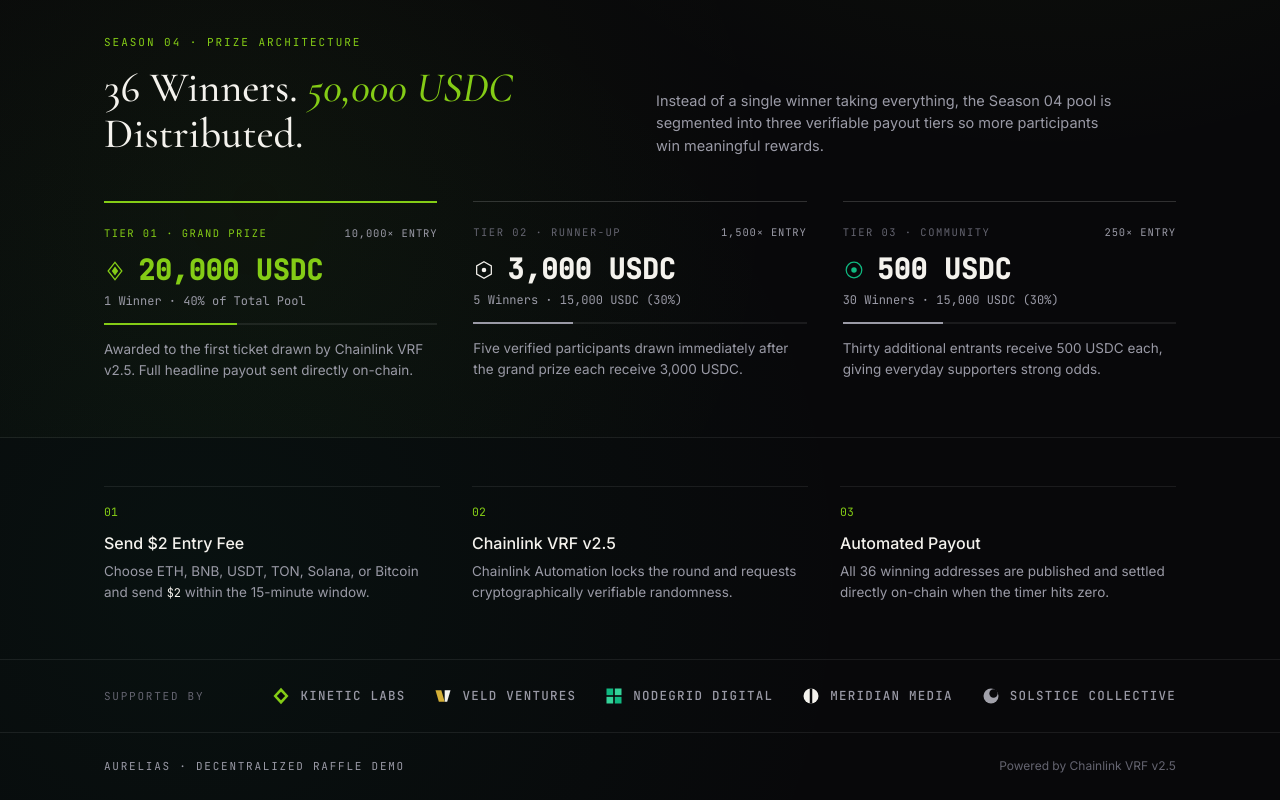
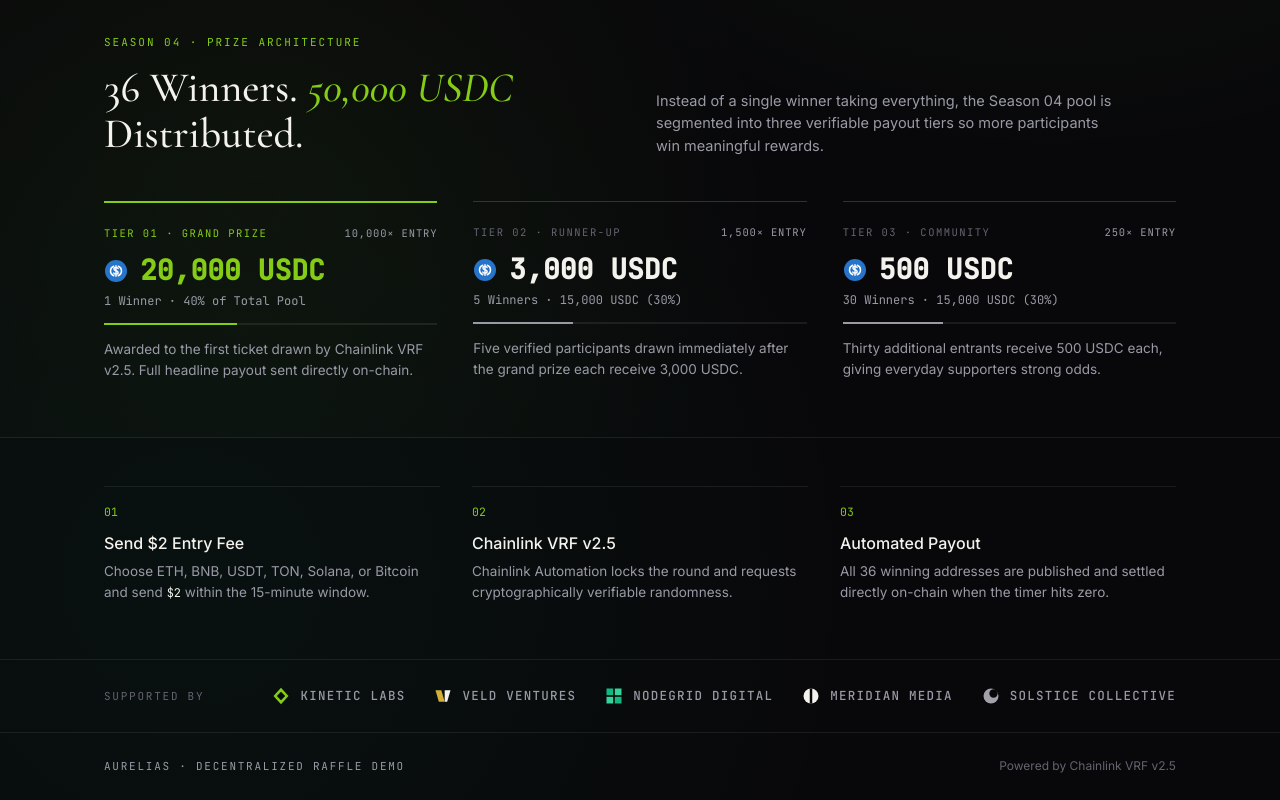
Before and after one commit to lans09/aurelias, a website: page index.html in a window 1280 px wide. Shown: the part 684-1484 px from the top of the page. Drawn offline with nearby package versions, Linux system fonts and the light colour scheme; no server answers.

Commit message:
Add USDC logo before 20,000, 3,000, and 500 tier amounts

```diff
--- a/index.html
+++ b/index.html
@@ -209,9 +209,11 @@
               <span class="tier-mult">10,000× ENTRY</span>
             </div>
             <div class="tier-head-row">
-              <svg class="tier-glyph" width="22" height="22" viewBox="0 0 24 24" fill="none" aria-hidden="true">
-                <path d="M12 2.5L19.5 12L12 21.5L4.5 12L12 2.5Z" stroke="#84CC16" stroke-width="1.35" />
-                <path d="M12 7L15.5 12L12 17L8.5 12L12 7Z" fill="#84CC16" />
+              <svg class="tier-glyph usdc-logo" width="24" height="24" viewBox="0 0 24 24" fill="none" aria-hidden="true">
+                <circle cx="12" cy="12" r="11" fill="#2775CA" />
+                <path d="M9.75 7.25C7.8 8.05 6.5 9.88 6.5 12C6.5 14.12 7.8 15.95 9.75 16.75" stroke="#FFFFFF" stroke-width="1.45" stroke-linecap="round" />
+                <path d="M14.25 7.25C16.2 8.05 17.5 9.88 17.5 12C17.5 14.12 16.2 15.95 14.25 16.75" stroke="#FFFFFF" stroke-width="1.45" stroke-linecap="round" />
+                <path d="M12 6.8V17.2M14.05 9.5C13.75 8.75 12.95 8.35 12 8.35C10.8 8.35 9.95 9 9.95 9.95C9.95 10.95 10.8 11.45 12 11.75C13.2 12.05 14.15 12.5 14.15 13.6C14.15 14.65 13.2 15.35 11.95 15.35C10.85 15.35 10.05 14.85 9.75 14.1" stroke="#FFFFFF" stroke-width="1.45" stroke-linecap="round" stroke-linejoin="round" />
               </svg>
               <div class="tier-amount">20,000 USDC</div>
             </div>
@@ -229,9 +231,11 @@
               <span class="tier-mult">1,500× ENTRY</span>
             </div>
             <div class="tier-head-row">
-              <svg class="tier-glyph" width="22" height="22" viewBox="0 0 24 24" fill="none" aria-hidden="true">
-                <polygon points="12,3 20,7.5 20,16.5 12,21 4,16.5 4,7.5" stroke="#F4F2ED" stroke-width="1.35" />
-                <circle cx="12" cy="12" r="2.5" fill="#F4F2ED" />
+              <svg class="tier-glyph usdc-logo" width="24" height="24" viewBox="0 0 24 24" fill="none" aria-hidden="true">
+                <circle cx="12" cy="12" r="11" fill="#2775CA" />
+                <path d="M9.75 7.25C7.8 8.05 6.5 9.88 6.5 12C6.5 14.12 7.8 15.95 9.75 16.75" stroke="#FFFFFF" stroke-width="1.45" stroke-linecap="round" />
+                <path d="M14.25 7.25C16.2 8.05 17.5 9.88 17.5 12C17.5 14.12 16.2 15.95 14.25 16.75" stroke="#FFFFFF" stroke-width="1.45" stroke-linecap="round" />
+                <path d="M12 6.8V17.2M14.05 9.5C13.75 8.75 12.95 8.35 12 8.35C10.8 8.35 9.95 9 9.95 9.95C9.95 10.95 10.8 11.45 12 11.75C13.2 12.05 14.15 12.5 14.15 13.6C14.15 14.65 13.2 15.35 11.95 15.35C10.85 15.35 10.05 14.85 9.75 14.1" stroke="#FFFFFF" stroke-width="1.45" stroke-linecap="round" stroke-linejoin="round" />
               </svg>
               <div class="tier-amount">3,000 USDC</div>
             </div>
@@ -248,9 +252,11 @@
               <span class="tier-mult">250× ENTRY</span>
             </div>
             <div class="tier-head-row">
-              <svg class="tier-glyph" width="22" height="22" viewBox="0 0 24 24" fill="none" aria-hidden="true">
-                <circle cx="12" cy="12" r="8.5" stroke="#10B981" stroke-width="1.35" />
-                <circle cx="12" cy="12" r="3" fill="#10B981" />
+              <svg class="tier-glyph usdc-logo" width="24" height="24" viewBox="0 0 24 24" fill="none" aria-hidden="true">
+                <circle cx="12" cy="12" r="11" fill="#2775CA" />
+                <path d="M9.75 7.25C7.8 8.05 6.5 9.88 6.5 12C6.5 14.12 7.8 15.95 9.75 16.75" stroke="#FFFFFF" stroke-width="1.45" stroke-linecap="round" />
+                <path d="M14.25 7.25C16.2 8.05 17.5 9.88 17.5 12C17.5 14.12 16.2 15.95 14.25 16.75" stroke="#FFFFFF" stroke-width="1.45" stroke-linecap="round" />
+                <path d="M12 6.8V17.2M14.05 9.5C13.75 8.75 12.95 8.35 12 8.35C10.8 8.35 9.95 9 9.95 9.95C9.95 10.95 10.8 11.45 12 11.75C13.2 12.05 14.15 12.5 14.15 13.6C14.15 14.65 13.2 15.35 11.95 15.35C10.85 15.35 10.05 14.85 9.75 14.1" stroke="#FFFFFF" stroke-width="1.45" stroke-linecap="round" stroke-linejoin="round" />
               </svg>
               <div class="tier-amount">500 USDC</div>
             </div>
```
